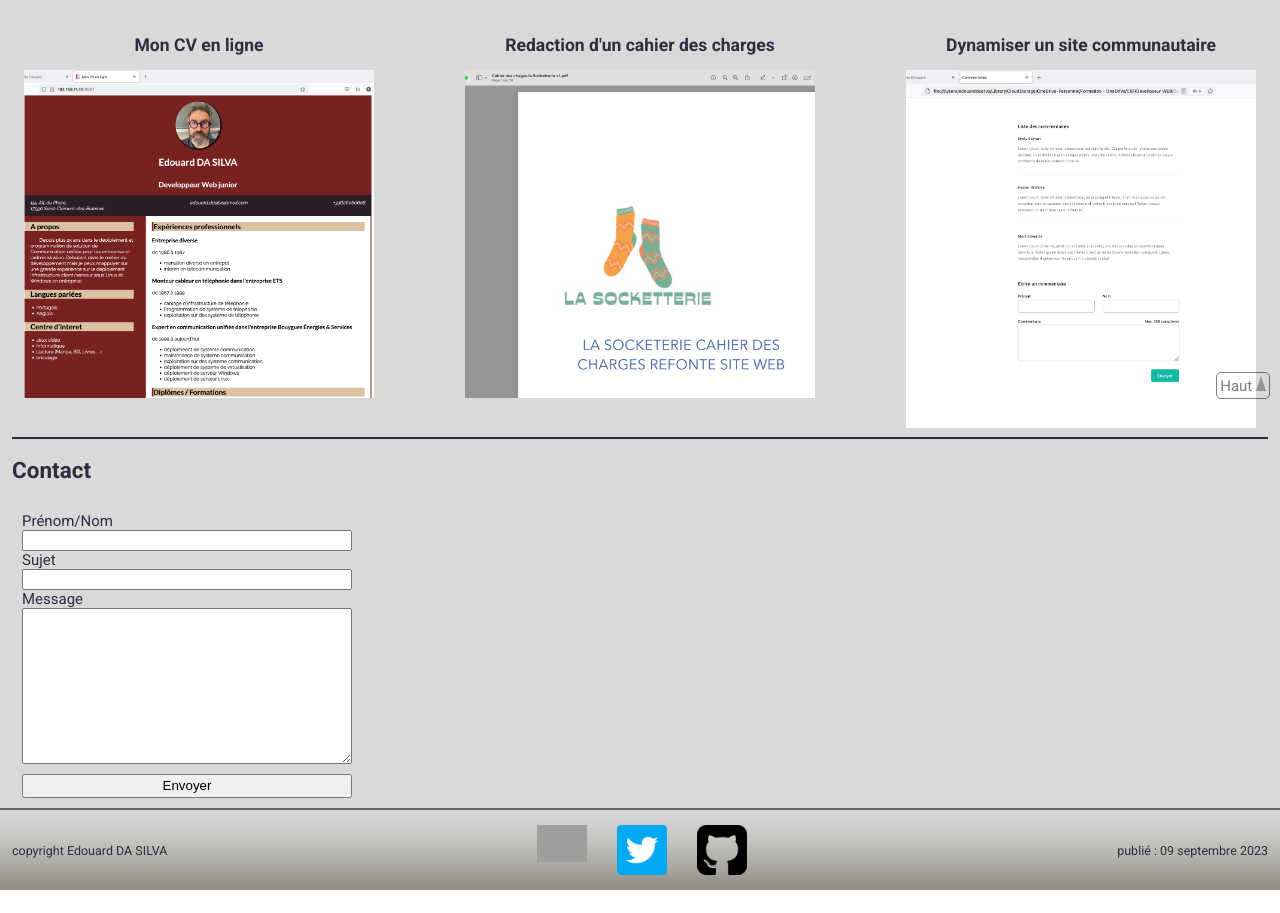
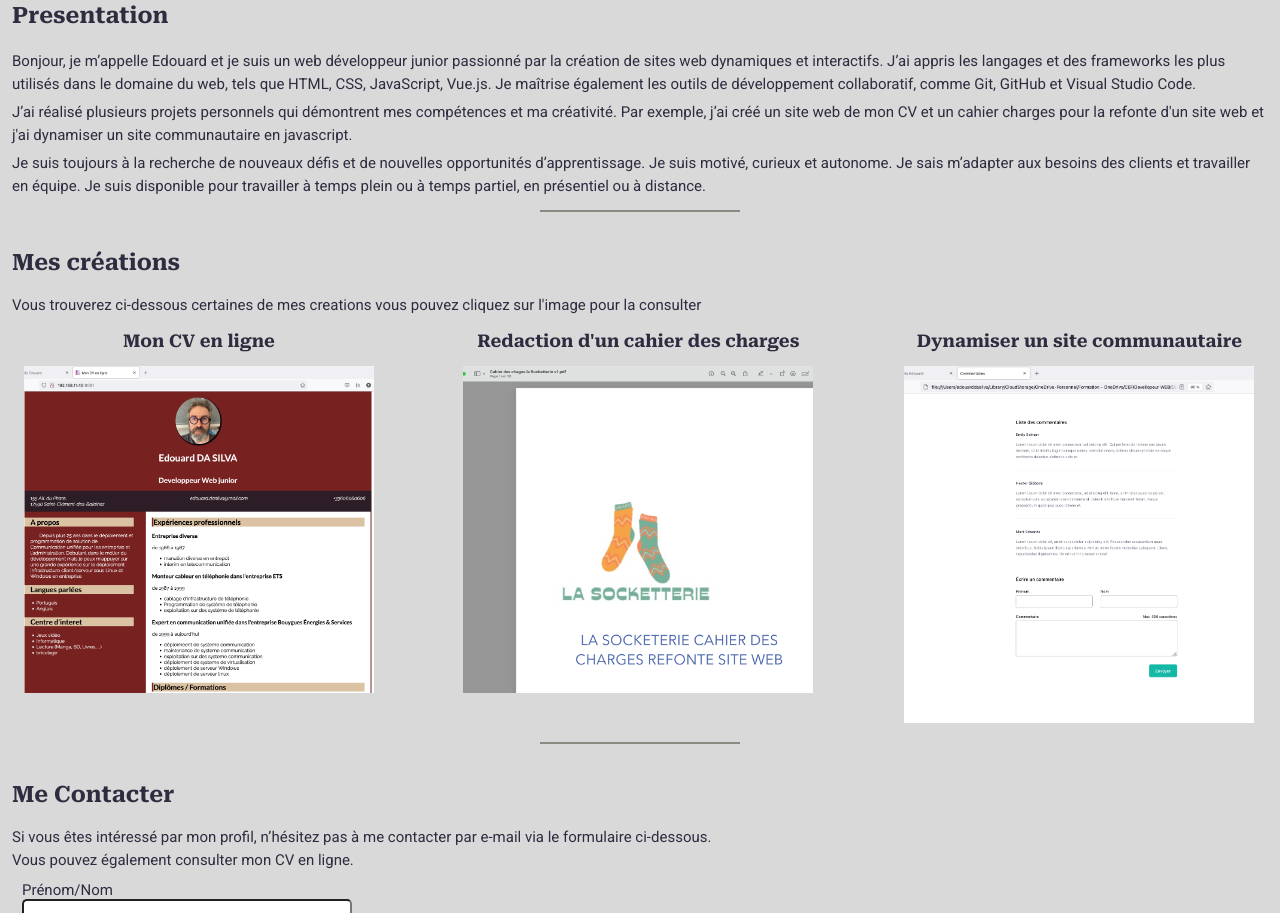
Before and after one commit to Etyliath/vue-project-portfolio, a Vue app: page / in a window 1280 px wide. Shown: the part 311-1224 px from the top of the page. Before the commit the page ends 1201 px from the top, so only its background shows below. Built offline with nearby package versions, Linux system fonts and the light colour scheme; grey boxes are pictures that could not be loaded.

Commit message:
redesign global of site web redisgn header and main content

```diff
--- a/index.html
+++ b/index.html
@@ -9,7 +9,9 @@
   <title>Portfolio Edouard</title>
   <link rel="preconnect" href="https://fonts.googleapis.com">
   <link rel="preconnect" href="https://fonts.gstatic.com" crossorigin>
-  <link href="https://fonts.googleapis.com/css2?family=Roboto:ital,wght@0,400;0,700;1,400&display=swap"
+  <link href="https://fonts.googleapis.com/css2?family=Roboto:ital,wght@0,400;0,700;1,400&display=swap "
+    rel="stylesheet">
+  <link href="https://fonts.googleapis.com/css2?family=Roboto+Serif:opsz,wght@8..144,400;8..144,700&display=swap "
     rel="stylesheet">
   <link rel="stylesheet" href="/src/assets/main.css">
 
--- a/src/assets/main.css
+++ b/src/assets/main.css
@@ -2,6 +2,7 @@
   --primary-bg-color: rgb(217, 217, 217);
   --primary-bg-color-tr: rgba(217, 217, 217,0.8);
   --secondary-bg-color: rgb(140, 138, 128);
+  --secondary-bg-color-tr: rgb(140, 138, 128,0.5);
   --primary-text-color: rgb(46, 45, 64);
   --primary-text-color-tr: rgb(46, 45, 64,0.5);
   --primary-border-color: rgba(46, 45, 64,0.4);
@@ -17,13 +18,13 @@ html,
 body {
   height: 100%;
 }
-
+h1, h2, h3{
+  font-family: 'Roboto Serif', serif;
+}
 body {
   display: flex;
   flex-direction: column;
-  /* min-height: 100vh; */
   color: var(--primary-text-color);
-  /* transition: color 0.5s, background-color 0.5s; */
   line-height: 1.2;
   font-family: 'Roboto', sans-serif;
   font-size: 15px;
@@ -33,7 +34,7 @@ body {
 }
 
 #app {
-  /* height: 100%; */
+  height: 100%;
   max-width: 1280px;
   background: var(--primary-bg-color);
   display: flex;
--- a/src/components/CreationContent.vue
+++ b/src/components/CreationContent.vue
@@ -18,7 +18,7 @@ function toggleModale() {
     </div>
     <CreationDetail :revele="revele" :toggleModale="toggleModale" :creation="creation"/>
 </template>
-<style>
+<style scoped>
 
 .creation-item {
     display: flex;
@@ -28,4 +28,8 @@ function toggleModale() {
 .creation-item h3{
     padding: 0.8em;
 }
+.creation-item img{
+    width: 350px;
+    height: auto;
+}
 </style>
--- a/src/components/FooterContent.vue
+++ b/src/components/FooterContent.vue
@@ -12,7 +12,7 @@
                     class="reseaux__github"></a>
         </div>
         <div class="footer__publish">
-            <small>publié : <time datetime="2023-09-09"> 09 septembre 2023 </time></small>
+            <small>publié : <time datetime="2023-09-09"> 19 septembre 2023 </time></small>
         </div>
     </footer>
 </template>
@@ -24,7 +24,7 @@
     flex-wrap: wrap;
     margin-top: auto;
     padding: 0 0.8em 0;
-    border-top: 2px solid var(--primary-border-color);
+    border-top: 2px solid var(--secondary-bg-color);
     background: linear-gradient(var(--primary-bg-color), 60%, var(--secondary-bg-color));
 }
 
--- a/src/components/FormContact.vue
+++ b/src/components/FormContact.vue
@@ -1,12 +1,12 @@
 <script setup>
 import { ref } from 'vue';
 
-const email =ref('esdasilva@hotmail.fr')
-const postContact =ref({
+const email = ref('esdasilva@hotmail.fr')
+const postContact = ref({
     email: email.value,
-    name:'',
-    subject:'',
-    message:''
+    name: '',
+    subject: '',
+    message: ''
 })
 
 function onSubmit(e) {
@@ -16,7 +16,6 @@ function onSubmit(e) {
 
 </script>
 <template>
-    <div class="container">
     <form action="http://192.168.11.45" method="post" class="form" @submit.prevent="onSubmit">
         <label for="name"> Prénom/Nom</label>
         <input type="text" name="name" id="name" v-model="postContact.name">
@@ -24,21 +23,24 @@ function onSubmit(e) {
         <input type="text" name="subject" id="subject" v-model="postContact.subject">
         <label for="message">Message</label>
         <textarea name="message" id="message" cols="30" rows="10" v-model="postContact.message"></textarea>
-            <button type="submit" class="form-btn">Envoyer</button>
+        <button type="submit" class="form__button">Envoyer</button>
     </form>
-    </div>
 </template>
-<style>
-.container{
-    width: 350px;
-}
+<style scoped>
 .form {
     display: flex;
     flex-direction: column;
+    width: 350px;
     padding: 10px;
 }
-.form-btn{
+.form input,textarea{
+    border-radius: 5px;
+}
+.form__button {
     margin-top: 10px;
     padding: 0.2em;
+    background: var(--secondary-bg-color);
+    border: 1px solid var(--primary-bg-color);
+    border-radius: 5px;
 }
 </style>
--- a/src/components/HeaderContent.vue
+++ b/src/components/HeaderContent.vue
@@ -1,11 +1,13 @@
 <script setup>
 import { ref } from 'vue';
 
-// import { RouterLink } from 'vue-router';
 const isPresentationActive = ref(false)
 const isCreationsActive = ref(false)
 const isContactActive = ref(false)
-
+/**
+ * valide la class active sur le lien d'ancrage choisi
+ * @param {String} link
+ */
 function activeClass(link) {
     if (link === 'presentation') {
         isPresentationActive.value = true
@@ -29,20 +31,21 @@ function activeClass(link) {
 </script>
 <template>
     <header class="topbar" id="header">
-        <a href="#top" class="topbar-logo" @click="activeClass"><img src="/images/MonProfil_logo.jpg" alt=""
-                class="topbar-logo"></a>
-        <nav class="topbar-nav">
-            <!-- <RouterLink to="/">Accueil</RouterLink> -->
+        <a href="#top" class="topbar__logo" @click="activeClass"><img src="/images/MonProfil_logo.jpg" alt=""
+                class="topbar__logo"></a>
+        <nav class="topbar__nav">
             <a href="#presentation" :class="{ active: isPresentationActive }"
                 @click="activeClass('presentation')">Présentation</a>
             <a href="#creations" :class="{ active: isCreationsActive }" @click="activeClass('creations')">Création</a>
             <a href="#contact" :class="{ active: isContactActive }" @click="activeClass('contact')">Contact</a>
         </nav>
-        <a href="#top" class="go-top" @click="activeClass">Haut </a>
     </header>
 </template>
 <style scoped>
 .topbar {
+    position: fixed;
+    max-width: 1280px;
+    width: 100%;
     display: flex;
     justify-content: space-between;
     align-items: center;
@@ -50,18 +53,18 @@ function activeClass(link) {
     color: var(--primary-text-color);
     margin: 0;
     padding: 10px 20px 10px 10px;
-    border-bottom: 2px solid var(--primary-border-color);
+    border-bottom: 2px solid var(--secondary-bg-color);
     background: linear-gradient(var(--secondary-bg-color), 40%, var(--primary-bg-color));
     z-index: 4;
 }
 
-.topbar-logo {
+.topbar__logo {
     border-radius: 10px;
     text-decoration: none;
     border: none;
 }
 
-.topbar-nav {
+.topbar__nav {
     display: flex;
     align-items: center;
     flex-wrap: wrap;
@@ -72,50 +75,23 @@ a {
     color: inherit;
 }
 
-.topbar-nav a {
+.topbar__nav a {
     text-decoration: none;
     font-size: 18px;
     color: inherit;
 }
-
+.topbar__nav a:hover{
+    font-weight: bold;
+}
 .active {
+    font-weight: bold;
     border-bottom: 2px solid var(--primary-text-color);
 }
 
-.topbar-nav .portfolio-active-link {
+.topbar__nav .portfolio-active-link {
+    font-weight: bold;
     border-bottom: 2px solid var(--primary-text-color);
 }
 
-.go-top {
-    position: fixed;
-    bottom: 90px;
-    right: 10px;
-    font-size: 15px;
-    color: rgba(0, 0, 0, 0.5);
-    text-decoration: none;
-    text-align: center;
-    border: 1px solid;
-    border-radius: 5px;
-    padding: 0.2em;
-    transition: right .9S;
-}
-.go-top::after{
-    content: '';
-    display: inline-block;
-    border-left: 5px solid transparent;
-    border-right: 5px solid transparent;
-    border-bottom: 15px solid var(--primary-border-color);
-}
-@media only screen and (min-width: 1400px){
-    .go-top{
-        right: 130px;
-        transition: right .9S;
-    }
-}
-@media only screen and (min-width: 1600px){
-    .go-top{
-        right: 200px;
-        transition: right .9S;
-    }
-}
+
 </style>
--- a/src/components/MainContent.vue
+++ b/src/components/MainContent.vue
@@ -1,66 +1,124 @@
 <script setup>
 import CreationContent from '@/components/CreationContent.vue'
-import FormContact from './FormContact.vue';
+import FormContact from '@/components/FormContact.vue';
 import { ref } from 'vue';
 import sourceData from '@/data.json'
+
+/**
+ * sources dess données pour afficher la modale
+ */
 const creations = ref(sourceData.creations)
+
 </script>
 <template>
-    <main class="main" id="main">
-        <h2>Edouard DA SILVA</h2>
-        <section id="presentation">
+    <main class="main">
+        <div class="main__banner">
+            <h2>Portfolio Edouard DA SILVA</h2>
+        </div>
+        <section id="presentation" class="main__presentation">
             <h2>Presentation</h2>
             <p>
-                Lorem ipsum dolor sit amet consectetur adipisicing elit. Officiis nisi eveniet aut quis fuga exercitationem
-                asperiores modi, ullam beatae qui sequi ipsum sed voluptate debitis eligendi cum. Quibusdam, temporibus
-                cumque?
+                Bonjour, je m’appelle Edouard et je suis un web développeur junior passionné par la création de sites web
+                dynamiques et interactifs. J’ai appris les langages et des frameworks les plus utilisés dans le domaine du
+                web, tels que HTML, CSS, JavaScript, Vue.js. Je maîtrise également les outils de développement collaboratif,
+                comme Git, GitHub et Visual Studio Code.
             </p>
+            <p>
+                J’ai réalisé plusieurs projets personnels qui démontrent mes compétences et ma créativité. Par exemple, j’ai
+                créé un site web de mon CV et un cahier charges pour la refonte d'un site web et j'ai dynamiser un site communautaire en javascript.
+            </p>
+            <p> Je suis toujours à la recherche de nouveaux défis et de nouvelles opportunités d’apprentissage. Je suis
+                motivé, curieux et autonome. Je sais m’adapter aux besoins des clients et travailler en équipe. Je suis
+                disponible pour travailler à temps plein ou à temps partiel, en présentiel ou à distance.
+            </p>
+
         </section>
-        <section id="creations">
-            <h2>Créations</h2>
-            <div class="creations">
-                <CreationContent
-                    v-for="creation in creations"
-                    :key="creation.id"
-                    :creation="creation"
-                />
+        <section id="creations" class="main__creations">
+            <h2>Mes créations</h2>
+            <p>Vous trouverez ci-dessous certaines de mes creations vous pouvez cliquez sur l'image pour la consulter</p>
+            <div class="creations__items">
+                <CreationContent v-for="creation in creations" :key="creation.id" :creation="creation" />
             </div>
+            <div class="creations__line-end"></div>
         </section>
-        <section id="contact">
-            <h2>Contact</h2>
+        <section id="contact" class="contact">
+            <h2>Me Contacter</h2>
+            <p>
+                Si vous êtes intéressé par mon profil, n’hésitez pas à me contacter par e-mail via le formulaire ci-dessous.
+                <br>
+                Vous pouvez également consulter mon CV en ligne.
+            </p>
             <FormContact />
         </section>
     </main>
 </template>
-<style>
-#main {
-    /* margin-top: 95px; */
+<style scoped>
+.main {
+    margin-top: 95px;
     flex-grow: 1;
-    padding: 0 0.8em 0;
     z-index: 2;
+    background: var(--primary-bg-color);
 }
 
 .main h2 {
     padding: 0.8em 0;
 }
 
-.main img {
-    width: 350px;
-    height: auto;
+.main p {
+    line-height: 1.5em;
 }
 
-#presentation {
-    padding-bottom: 0.6em;
-    border-bottom: 2px solid var(--primary-text-color);
+.main__banner {
+
+    background-image: linear-gradient(to bottom,
+            var(--primary-bg-color-tr),
+            var(--secondary-bg-color-tr)), url("/images/image-code-web.jpg");
+    height: 200px;
+    padding: 0 0.8em 0;
 }
 
-.creations {
+.main__presentation {
+    scroll-margin-top: 95px;
+    padding: 0 0.8em 0.6em;
+}
+
+.main__presentation p {
+    padding: 0.2em 0;
+}
+
+.main__creations {
+    scroll-margin-top: 105px;
+    padding: 0 0.8em 0.6em;
+}
+
+.main__presentation::after {
+    content: '';
+    display: block;
+    height: 2px;
+    width: 200px;
+    margin: 10px auto;
+    background: var(--secondary-bg-color);
+}
+
+.creations__line-end {
+    content: '';
+    display: block;
+    height: 2px;
+    width: 200px;
+    margin: 10px auto;
+    background: var(--secondary-bg-color);
+}
+
+.creations__items {
     display: flex;
     justify-content: space-between;
     flex-wrap: wrap;
     align-items: start;
     padding: 0 0.8em 0.6em;
-    border-bottom: 2px solid var(--primary-text-color);
+    gap: 0.8em;
 }
 
+.contact {
+    padding: 0 0.8em 0.6em;
+}
 </style>
--- a/src/data.json
+++ b/src/data.json
@@ -11,6 +11,7 @@
       "alt3":"image representant du code css",
       "date": "26/07/2023",
       "techno": "html css",
+      "description":"test",
       "link": "https://github.com/Etyliath/Devoir_MonCVEnLigne.git"
     },
     {
@@ -24,6 +25,7 @@
         "alt3":"image representant un planning",
         "date": "20/08/2023",
         "techno": "word figma gantt",
+        "description":"test",
         "link": "/files/Cahier-des-chages-la-Socketterie-v1.pdf"
       },
       {
@@ -37,6 +39,7 @@
         "alt3":"image representant du code javascript",
         "date": "30/08/2023",
         "techno": "html javascript",
+        "description":"test",
         "link": "https://github.com/Etyliath/DynamiserUnEspaceDeCommentaires.git"
       }
   ]
--- a/src/views/NotFoundView.vue
+++ b/src/views/NotFoundView.vue
@@ -1,37 +1,49 @@
 <script setup>
 import { RouterLink } from 'vue-router'
+
 </script>
 <template>
     <div class="container">
-        <h1>Not found</h1>
+        <h2>Not found</h2>
         <img src="/images/erreur-404.png" alt="">
-        <p>Oops, this page didn't exists</p>
-        <div class="back-home">
-            <RouterLink to="/">Accueil</RouterLink>
+        <p>Oops, this page didn't exists
+        </p>
+        <div class="back-homepage">
+            <RouterLink to="/">Retour à l'accueil</RouterLink>
         </div>
     </div>
 </template>
 <style scoped>
 .container {
-    position: fixed;
+    /* position: fixed;
     top: 0;
     bottom: 0;
     left: 0;
-    right: 0;
+    right: 0; */
+    width: 1280px;
+    flex-grow: 1;
     display: flex;
     flex-direction: column;
+    justify-content: stretch;
     justify-content: center;
     align-items: center;
+    background-image: linear-gradient(to bottom,
+            var(--primary-bg-color-tr),
+            var(--secondary-bg-color-tr)), url("/images/image-code-web.jpg");
+
 }
-
-.back-home {
+.back-homepage {
+    margin-top: 10px;
     padding: 5px 20px;
-    border: 1px solid;
+    border: 1px solid var(--secondary-bg-color);
+    ;
     border-radius: 5px;
+    color: var(--primary-text-color);
     background: var(--primary-bg-color);
 }
 
-.back-home a {
+.back-homepage a {
     text-decoration: none;
+    color: var(--primary-text-color);
 }
 </style>
```
Also changed, not shown: src/components/CreationDetail.vue (+8 -3 lines), public/images/image-code-web.jpg (added). Lines whose indentation alone changed are shown as unchanged.
